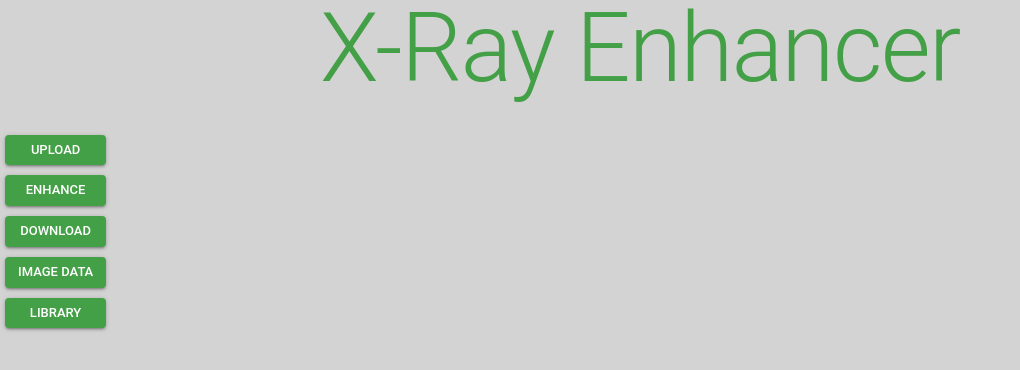
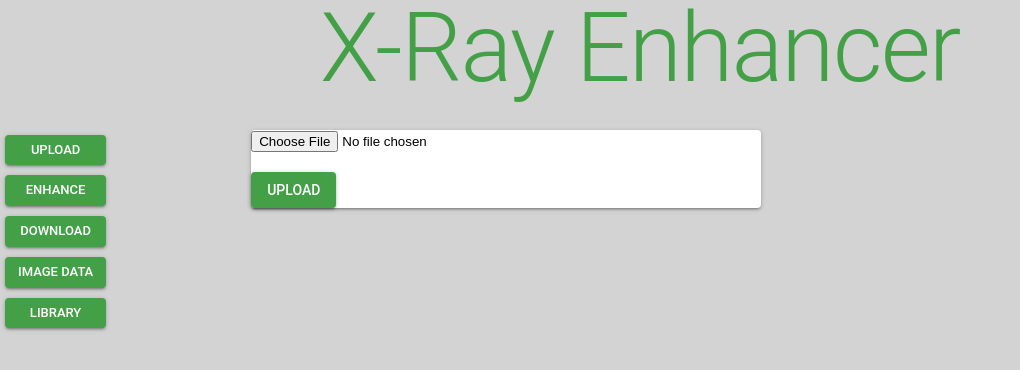
Before and after one commit to HL232/bme590final, a React (Create React App) app in the folder react-ui/: page / in a window 1280 px wide. Shown: the top 370 px of the page, without its empty margins (0-1020 px from the left). Built offline with nearby package versions, Linux system fonts and the light colour scheme.

Commit message:
Added ability for MyUpload component to upload photos to a given API. Functionality is only for one photo at a time at the moment. Also not sure if it automatically converts to base64 or not.

```diff
--- a/react-ui/src/MyUpload.js
+++ b/react-ui/src/MyUpload.js
@@ -1,12 +1,41 @@
 import React, { Component } from 'react';
+import Button from '@material-ui/core/Button';
+import {ListSubheader, IconButton, GridList, GridListTile, GridListTileBar, Typography, Grid, Paper} from '@material-ui/core';
+import axios from 'axios'
+export default class MyUpload extends Component {
 
 
-export default class MyUpload extends Component {
+	state = {
+		selectedFile: null
+	}
+
+	fileSelectedHandler = event => {
+		this.setState({selectedFile: event.target.files[0]})
+
+	}
+
+	uploadhand = () => {
+		axios.post('http://duke.edu/Upload', this.state.selectedFile)
+		.then(res => {
+			console.log(res)
+		})
+
+
+	}
+
 
 	render() {
 		return (
 
-			<div> HELP </div>
+			<div>
+			<Paper>
+				<input type="file" onChange={this.fileSelectedHandler}/>
+
+
+				<br /> <br />
+				<Button color="primary" variant="contained" onClick={this.uploadhand}> Upload </Button>
+			</Paper>
+			</div>
 
 		)
 	}
--- a/react-ui/src/leftSide.js
+++ b/react-ui/src/leftSide.js
@@ -68,7 +68,7 @@ export default class leftSide extends Component {
         <Grid item xs={5}>
 
       <div>
-       {this.selector}
+       <MyUpload />
       </div>
 
         </Grid>
```
